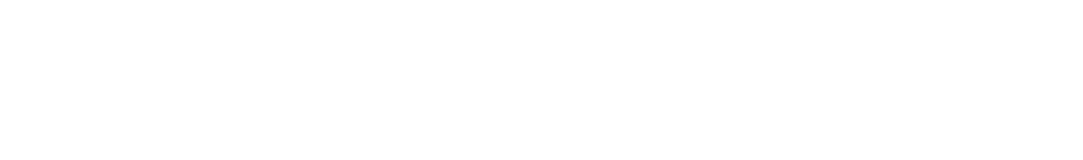
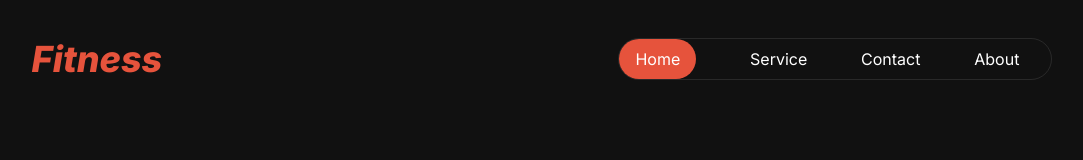
Before and after one commit to syedmehedi34/assignment-2, a plain HTML site: page index.html in a window 1280 px wide. Shown: the whole page, without its empty margins (98-1181 px from the left). Drawn offline with Linux system fonts and the light colour scheme.

Commit message:
navbar added

```diff
--- a/index.html
+++ b/index.html
@@ -3,9 +3,29 @@
 <head>
     <meta charset="UTF-8">
     <meta name="viewport" content="width=device-width, initial-scale=1.0">
-    <title>Document</title>
+    <title>Fitness</title>
+    <link rel="stylesheet" href="style.css">
 </head>
-<body>
+<body class="inter-font">
+
+    <header>
+        <!-- Nav bar  -->
+        <nav class="nav-bar display-flex">
+          <h2 class="nav-title">Fitness</h2>
+          <ul class="nav-list display-flex">
+            <li class="Home-btn">Home</li>
+            <li>Service</li>
+            <li>Contact</li>
+            <li>About</li>
+          </ul>
+          <div class="nav-icon">
+            <i class="fa-solid fa-bars"></i>
+          </div>
+        </nav>
+
+
+
+      </header>
 
 </body>
 </html>
--- a/style.css
+++ b/style.css
@@ -0,0 +1,84 @@
+@import url('https://fonts.googleapis.com/css2?family=Great+Vibes&family=Inter:ital,opsz,wght@0,14..32,100..900;1,14..32,100..900&display=swap');
+
+.great-vibes-regular-font {
+    font-family: "Great Vibes", cursive;
+  }
+  .inter-font {
+    font-family: "Inter", sans-serif;
+  }
+ /* ▬▬▬▬▬▬▬▬▬▬▬▬▬▬▬▬▬▬▬▬▬▬▬▬▬▬▬▬▬▬▬▬▬▬▬▬▬▬▬▬▬▬▬▬▬▬▬▬▬▬▬▬▬▬▬▬▬  */
+
+
+/* Main Section
+▬▬▬▬▬▬▬▬▬▬▬▬▬▬▬▬▬▬▬▬▬▬▬▬▬▬▬▬▬▬▬▬▬▬▬▬▬▬▬▬▬▬ */
+*{
+    margin: 0;
+    padding: 0;
+}
+
+body {
+    background-color: #111111;
+  }
+
+
+
+
+/* Shared CSS
+▬▬▬▬▬▬▬▬▬▬▬▬▬▬▬▬▬▬▬▬▬▬▬▬▬▬▬▬▬▬▬▬▬▬▬▬▬▬▬▬▬▬ */
+.display-flex {
+    display: flex;
+}
+
+
+
+
+
+
+
+
+/* Header Section CSS
+▬▬▬▬▬▬▬▬▬▬▬▬▬▬▬▬▬▬▬▬▬▬▬▬▬▬▬▬▬▬▬▬▬▬▬▬▬▬▬▬▬▬ */
+header {
+    max-width: 100%;
+    height: 40rem;
+    border: 2px solid #111111;
+  }
+
+
+  /* Nav-bar CSS [ Header ] */
+
+  .nav-bar {
+    width: 80%;
+    margin: 35px auto;
+    justify-content: space-between;
+    align-items: center;
+  }
+  .nav-list {
+    width: 27rem;
+    align-items: center;
+    justify-content: space-between;
+    border: 1px solid rgba(255, 255, 255, 0.1);
+    border-radius: 2.5rem;
+  }
+  .nav-list li {
+    list-style: none;
+    margin-right: 2rem;
+    color: rgb(255, 255, 255);
+    font-size: 1rem;
+  }
+  .nav-title {
+    color: rgb(230, 83, 60);
+    font-size: 2.25rem;
+    font-style: italic;
+    font-weight: 800;
+  }
+  .Home-btn {
+    padding: 0.625rem 1rem;
+    border-radius: 2.5rem;
+    background: rgb(230, 83, 60);
+  }
+  .nav-icon {
+    color: white;
+    font-size: 25px;
+    display: none;
+  }
```
Also changed, not shown: images/Images 2.png (added), images/exercise1.jpg (added), images/exercise2.png (added), images/exercise3.png (added), images/exercise5.jpg (added), images/exercise6.jpg (added), images/image 2.png (added), images/image 3.png (added), images/image 4.png (added), images/image 5.png (added), images/run.jpg (added), images/trainer1.png (added), images/trainer2.png (added), images/trainer3.png (added), 2 more files, 2 other files.
